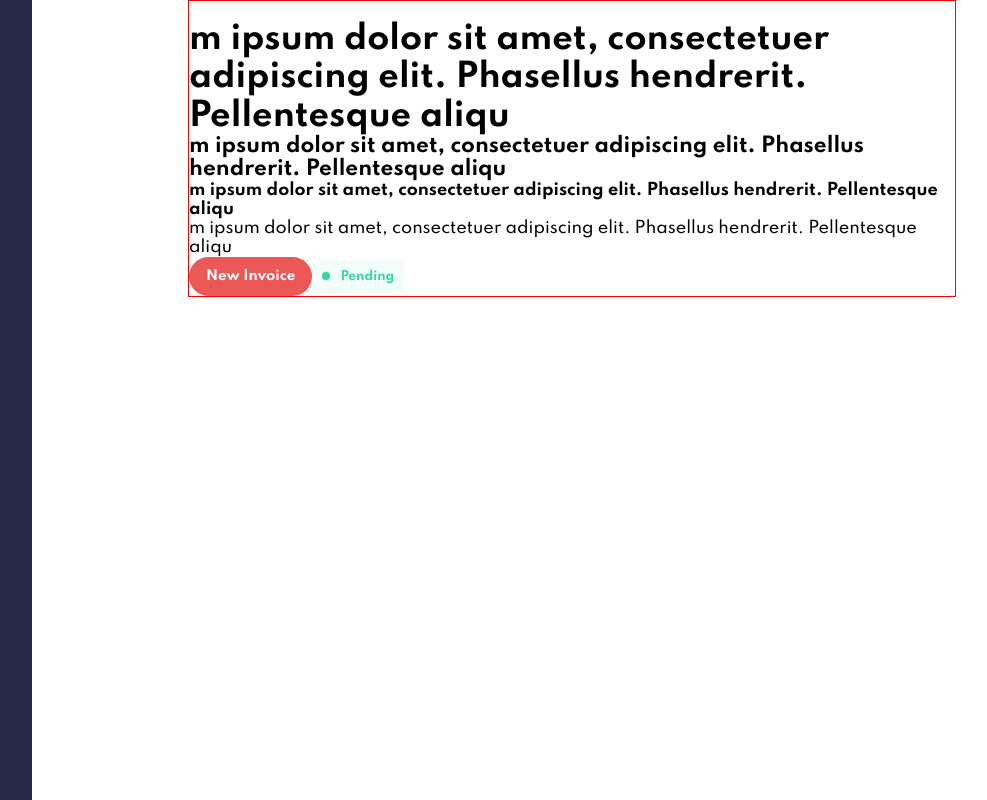
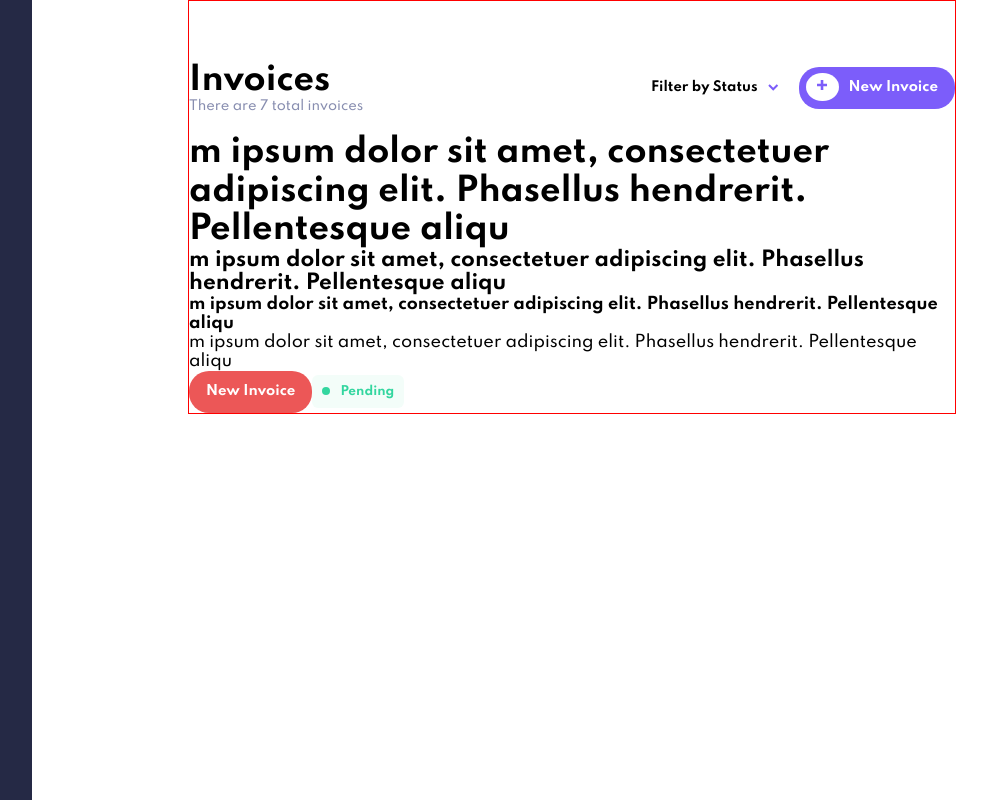
Before and after one commit to catli-unbounce/invoice_app, a React (Create React App) app: page / in a window 1280 px wide. Shown: the whole page, without its empty margins (68-1055 px from the left). Built offline with nearby package versions, Linux system fonts and the light colour scheme.

Commit message:
Finished header

```diff
--- a/src/App.js
+++ b/src/App.js
@@ -1,10 +1,13 @@
-import logo from './logo.svg';
+
 import styles from './App.scss';
+import InvoiceList from './components/InvoiceList';
+
 function App() {
   return (
     <>
       <div className="vertical-nav"></div>
       <div className="global-width">
+        <InvoiceList></InvoiceList>
         <img src="/images/icon-check.svg" alt="image" />
         <h1>m ipsum dolor sit amet, consectetuer adipiscing elit. Phasellus hendrerit. Pellentesque aliqu</h1>
         <h2>m ipsum dolor sit amet, consectetuer adipiscing elit. Phasellus hendrerit. Pellentesque aliqu</h2>
--- /dev/null
+++ b/src/components/InvoiceList.js
@@ -0,0 +1,20 @@
+import React from 'react'
+import styles from "./InvoiceList.module.scss";
+function InvoiceList() {
+    return (
+        <main>
+            <div className={styles.header}>
+                <div>
+                    <h1>Invoices</h1>
+                    <p>There are 7 total invoices</p>
+                </div>
+                <div className={[styles["header__filter"]]}>
+                    <div className={[styles["header", styles["header__filter"]]].join()}><span>Filter by Status<img src="/images/icon-arrow-down.svg"></img></span></div>
+                    <button className="primary">New Invoice</button>
+                </div>
+            </div>
+        </main>
+    )
+}
+
+export default InvoiceList
--- /dev/null
+++ b/src/components/InvoiceList.module.scss
@@ -0,0 +1,31 @@
+@import "../styles/variables";
+main {
+    margin-top: 6rem;
+
+    .header {
+        display: flex;
+        justify-content: space-between;
+        font-size: 1.3rem;
+
+        p {
+            color: $grey-2;
+        }
+
+        &__filter {
+            display: flex;
+            align-items: center;
+            font-weight: 800;
+
+            span {
+                cursor: pointer;
+            }
+            img {
+                margin-left: 1rem;
+            }
+
+            button {
+                margin-left: 2rem;
+            }
+        }
+    }
+}
--- a/src/styles/_base.scss
+++ b/src/styles/_base.scss
@@ -66,7 +66,7 @@ h3 {
 button {
     border-radius: 2rem;
     border: none;
-    padding: 1.2rem 1.7rem;
+    padding: 1.35rem 1.7rem;
     font-family: 'Spartan', sans-serif;
     font-weight: 800;
     color: $white;
```
